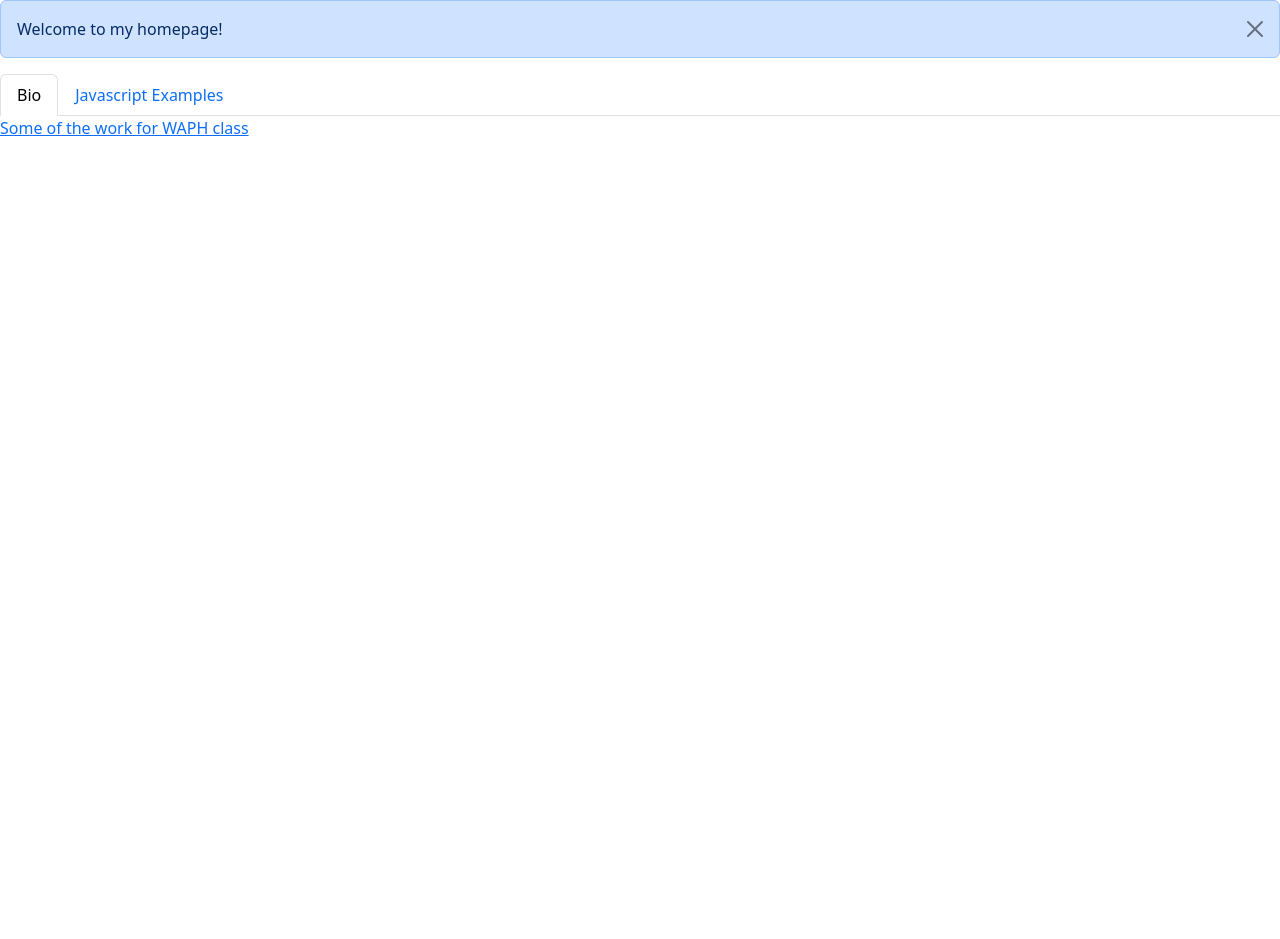
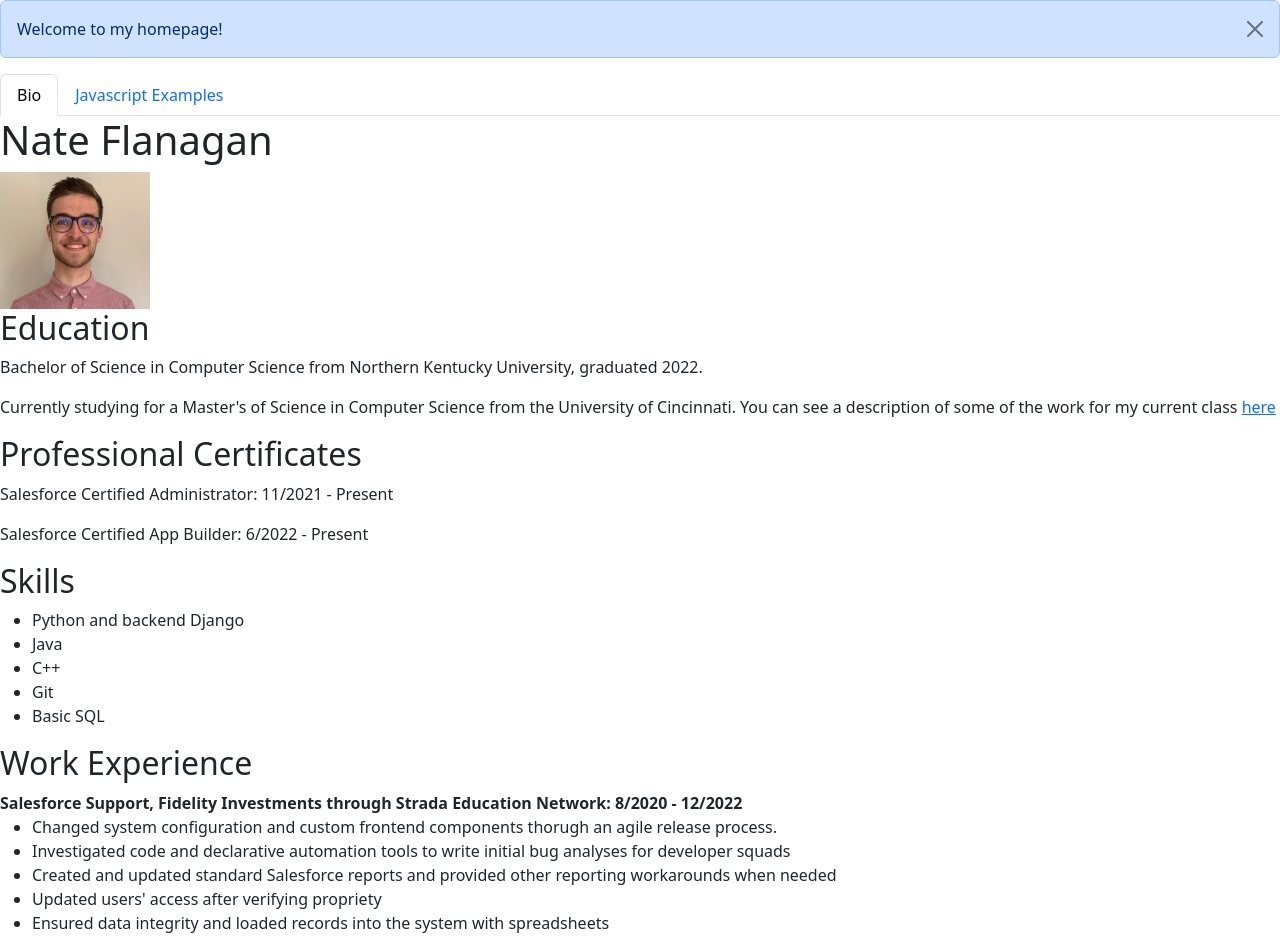
Before and after one commit to flanagnb/flanagnb.github.io, a React (Vite) app: page / in a window 1280 px wide. Shown: the top 939 px of the page. Before the commit the page ends 800 px from the top, so only its background shows below. Built offline with nearby package versions, Linux system fonts and the light colour scheme; no server answers.

Commit message:
- Added unstyled bio info to BioPage

```diff
--- a/src/BioPage.jsx
+++ b/src/BioPage.jsx
@@ -1,3 +1,45 @@
 export default function BioPage() {
-  return <a href="/waph.html">Some of the work for WAPH class</a>
+  return (
+    <>
+    <h1>Nate Flanagan</h1>
+    <img src="/headshot.png"/>
+    <div id="education">
+      <h2>Education</h2>
+      <p>Bachelor of Science in Computer Science from Northern Kentucky University, graduated 2022.</p>
+      <p>Currently studying for a Master's of Science in Computer Science from the University of Cincinnati. You can see a description of some of the work for my current class <a href="/waph.html">here</a></p>
+    </div>
+    <div id="professional-certificates">
+      <h2>Professional Certificates</h2>
+      <p>Salesforce Certified Administrator: 11/2021 - Present</p>
+      <p>Salesforce Certified App Builder: 6/2022 - Present</p>
+    </div>
+    <div id="skills">
+      <h2>Skills</h2>
+      <ul id="skills-list">
+        <li>Python and backend Django</li>
+        <li>Java</li>
+        <li>C++</li>
+        <li>Git</li>
+        <li>Basic SQL</li>
+      </ul>
+    </div>
+    <div id="work-experience">
+      <h2>Work Experience</h2>
+      <dl id="work-experience-list">
+        <dt>Salesforce Support, Fidelity Investments through Strada Education Network: 8/2020 - 12/2022</dt>
+        <dd>
+          <ul>
+            <li>Changed system configuration and custom frontend components thorugh an agile release process.</li>
+            <li>Investigated code and declarative automation tools to write initial bug analyses for developer squads</li>
+            <li>Created and updated standard Salesforce reports and provided other reporting workarounds when needed</li>
+            <li>Updated users' access after verifying propriety</li>
+            <li>Ensured data integrity and loaded records into the system with spreadsheets</li>
+            <li>Updated locked fields after determining whether it was appropriate</li>
+            <li>Answered questions from users</li>
+          </ul>
+        </dd>
+      </dl>
+    </div>
+    </>
+  );
 }
```
